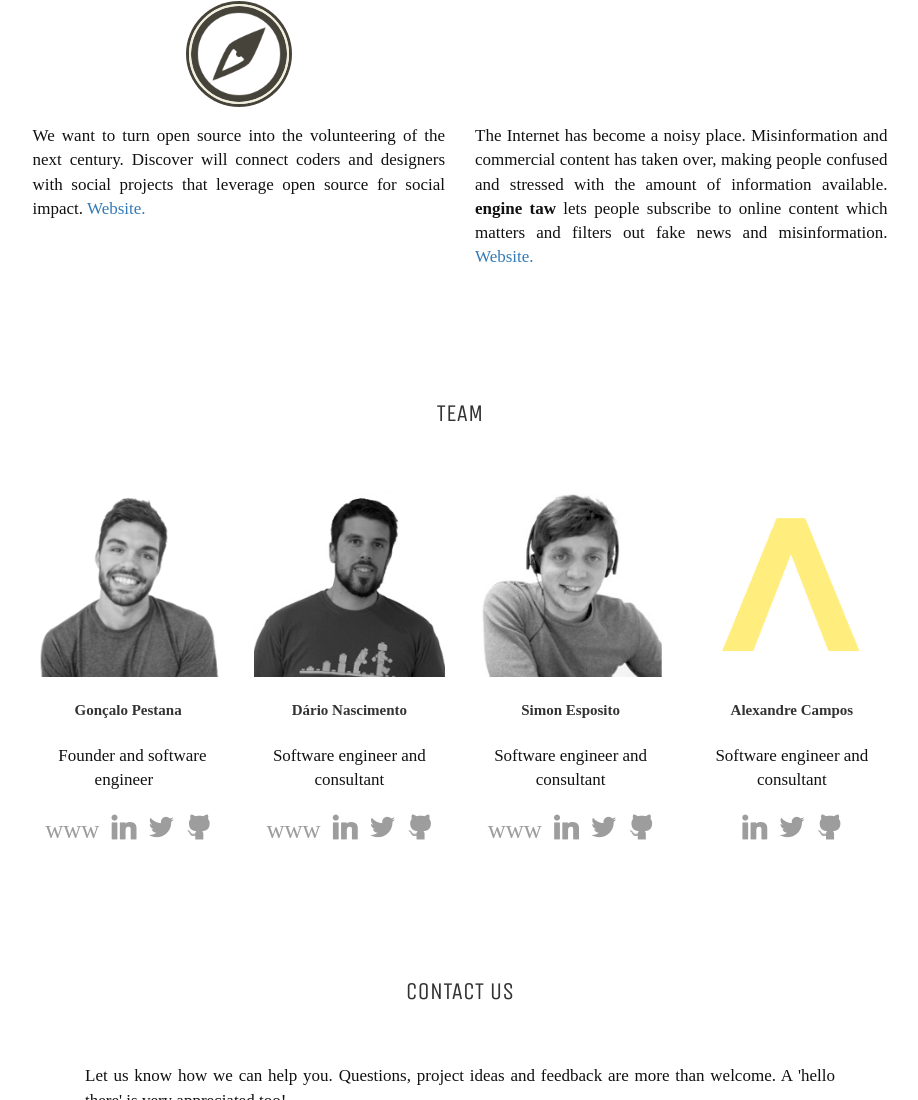
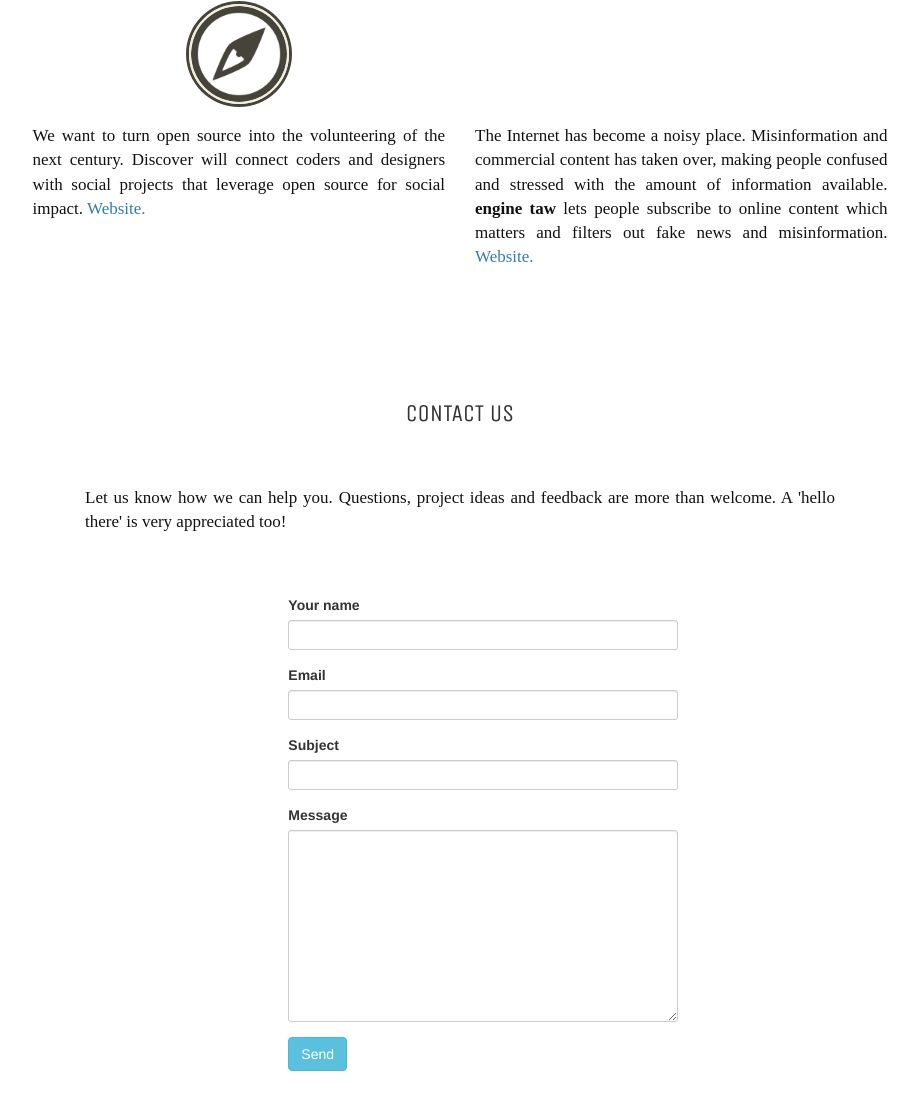
Before and after one commit to NorthImpact/northimpact.github.com, a plain HTML site: page index.html in a window 1280 px wide. Shown: the part 1559-2659 px from the top of the page, without its empty margins (180-1098 px from the left). Drawn offline with nearby package versions, Linux system fonts and the light colour scheme; files whose address does not match are found by name; a web font is replaced by a local one.

Commit message:
removes team section

```diff
--- a/index.html
+++ b/index.html
@@ -126,78 +126,6 @@
           </div>
         </div>
 
-        <h3 id="team" class="heading">TEAM</h3>
-
-        <div class="row">
-          <div class="col-md-3 col-sm-6 team text-center">
-            <img src="./assets/imgs/me-small2.png" alt="Gonçalo Pestana" class="staff-pic img-responsive center">
-            <h4 ><b>Gonçalo Pestana</b></h4>
-            <div>
-              <p>&nbsp; Founder and software engineer &nbsp;</p>
-            </div>
-
-            <p class = "social-btns">
-            <a class="social" onmouseover="this.style.color='#FFDC00'" onmouseout="this.style.color=''"  target="_blank" href="http://gpestana.com">www</a>
-            <a class="social" onmouseover="this.style.color='#FFDC00'" onmouseout="this.style.color=''"  target="_blank" href="https://fi.linkedin.com/in/gpestana"><span class="socicon">j</span></a>
-            <a class="social" onmouseover="this.style.color='#FFDC00'" onmouseout="this.style.color=''" target="_blank" href="http://twitter.com/gpestana"><span class="socicon">a</span></a>
-            <a class="social" onmouseover="this.style.color='#FFDC00'" onmouseout="this.style.color=''"  target="_blank" href="http://github.com/gpestana"><span class="socicon">Q</span></a>
-
-            </p>
-
-          </div>
-
-          <div class="col-md-3 col-sm-6 team text-center">
-            <img src="./assets/imgs/dario_4.jpg" alt="Dário Nascimento" class="staff-pic img-responsive center">
-            <h4><b>Dário Nascimento</b></h4>
-            <div>
-              <p>Software engineer and consultant</p>
-            </div>
-            <p class = "social-btns">
-            <a class="social" onmouseover="this.style.color='#FFDC00'" onmouseout="this.style.color=''"  target="_blank" href="http://darionascimento.com">www</a>
-            <a class="social" onmouseover="this.style.color='#FFDC00'" onmouseout="this.style.color=''"  target="_blank" href="https://fi.linkedin.com/in/darionascimento"><span class="socicon">j</span></a>
-            <a class="social" onmouseover="this.style.color='#FFDC00'" onmouseout="this.style.color=''" target="_blank" href="http://twitter.com/dfrnascimento"><span class="socicon">a</span></a>
-            <a class="social" onmouseover="this.style.color='#FFDC00'" onmouseout="this.style.color=''"  target="_blank" href="http://github.com/dnascimento"><span class="socicon">Q</span></a>
-            </p>
-
-          </div>
-
-           <div class="col-md-3 col-sm-6 team text-center">
-            <img src="./assets/imgs/simon.jpg" alt="Simon Esposito" class="staff-pic img-responsive center">
-            <h4><b>Simon Esposito</b></h4>
-
-            <div>
-              <p>Software engineer and consultant</p>
-            </div>
-
-            <p class = "social-btns">
-            <a class="social" onmouseover="this.style.color='#FFDC00'" onmouseout="this.style.color=''"  target="_blank" href="http://simonesposito.me">www</a>
-            <a class="social" onmouseover="this.style.color='#FFDC00'" onmouseout="this.style.color=''"  target="_blank" href="https://pt.linkedin.com/in/espositosimon"><span class="socicon">j</span></a>
-            <a class="social" onmouseover="this.style.color='#FFDC00'" onmouseout="this.style.color=''" target="_blank" href="http://twitter.com/s_m_n"><span class="socicon">a</span></a>
-            <a class="social" onmouseover="this.style.color='#FFDC00'" onmouseout="this.style.color=''"  target="_blank" href="http://github.com/sesposito"><span class="socicon">Q</span></a>
-            </p>
-
-          </div>
-
-
-          <div class="col-md-3 col-sm-6 team text-center">
-            <img src="./assets/imgs/northimpact_pic.png" alt="Alexandre Campos" class="staff-pic img-responsive center">
-            <h4><b>Alexandre Campos</b></h4>
-
-            <div>
-              <p>Software engineer and consultant</p>
-            </div>
-
-            <p class = "social-btns">
-            <a class="social" onmouseover="this.style.color='#FFDC00'" onmouseout="this.style.color=''"  target="_blank" href="https://fi.linkedin.com/in/axfcampos"><span class="socicon">j</span></a>
-            <a class="social" onmouseover="this.style.color='#FFDC00'" onmouseout="this.style.color=''" target="_blank" href="https://twitter.com/s_m_n"><span class="socicon">a</span></a>
-            <a class="social" onmouseover="this.style.color='#FFDC00'" onmouseout="this.style.color=''"  target="_blank" href="http://github.com/axfcampos"><span class="socicon">Q</span></a>
-            </p>
-
-          </div>
-
-        </div>
-
-
   </div>
         </div>
 
```
